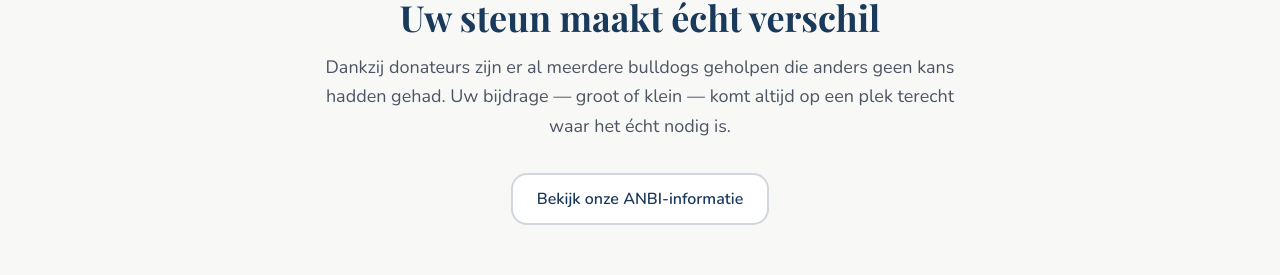
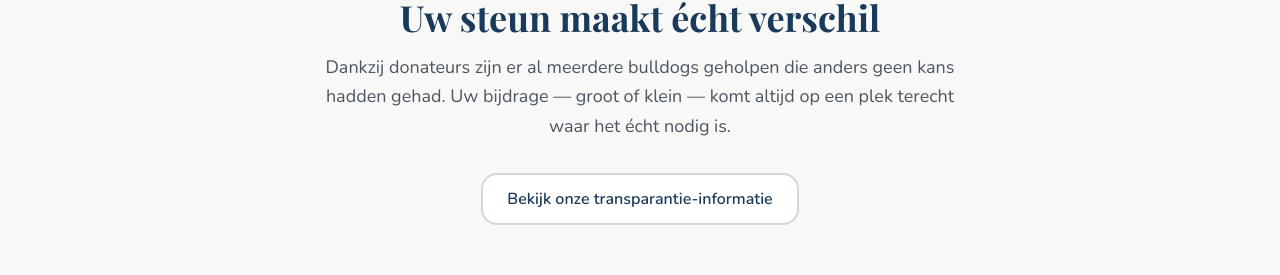
Before and after one commit to michielpetersenmp-cmd/bulldog-website, a Next.js app: page /doneren in a window 1280 px wide. Shown: the part 1814-2089 px from the top of the page. Built offline with nearby package versions, Linux system fonts and the light colour scheme; a web font is replaced by a local one.

Commit message:
Website: transparantielink op donatiepagina aanpassen

```diff
--- a/src/app/doneren/page.tsx
+++ b/src/app/doneren/page.tsx
@@ -143,7 +143,7 @@ export default function DonerenPage() {
           <p className="section-subtitle mb-8 max-w-2xl mx-auto">
             Dankzij donateurs zijn er al meerdere bulldogs geholpen die anders geen kans hadden gehad. Uw bijdrage — groot of klein — komt altijd op een plek terecht waar het écht nodig is.
           </p>
-          <Link href="/anbi" className="btn-secondary">Bekijk onze ANBI-informatie</Link>
+          <Link href="/anbi" className="btn-secondary">Bekijk onze transparantie-informatie</Link>
         </div>
       </section>
     </>
```
